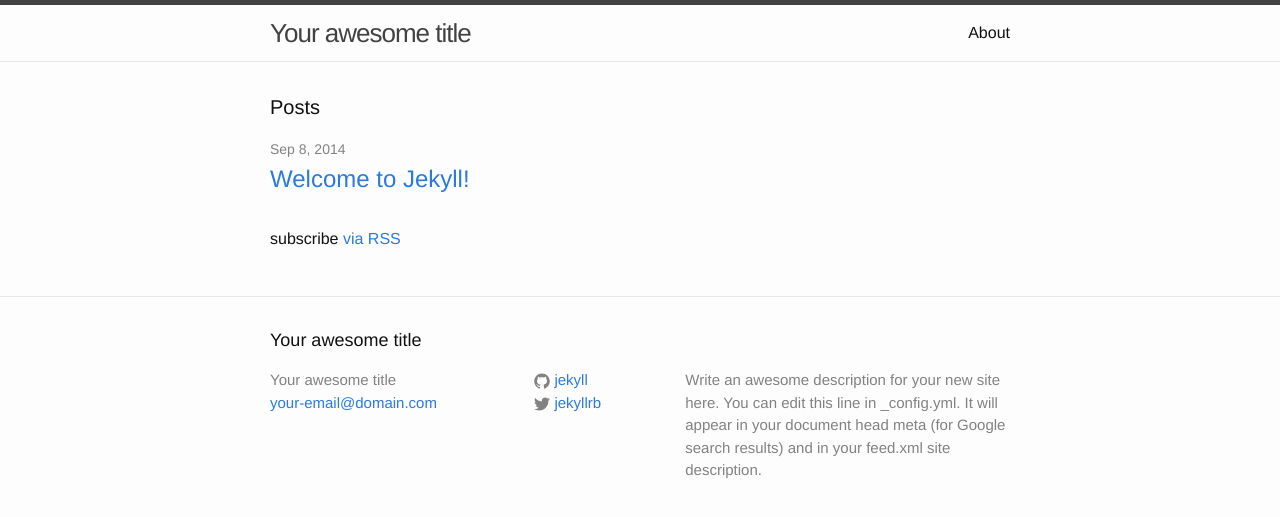
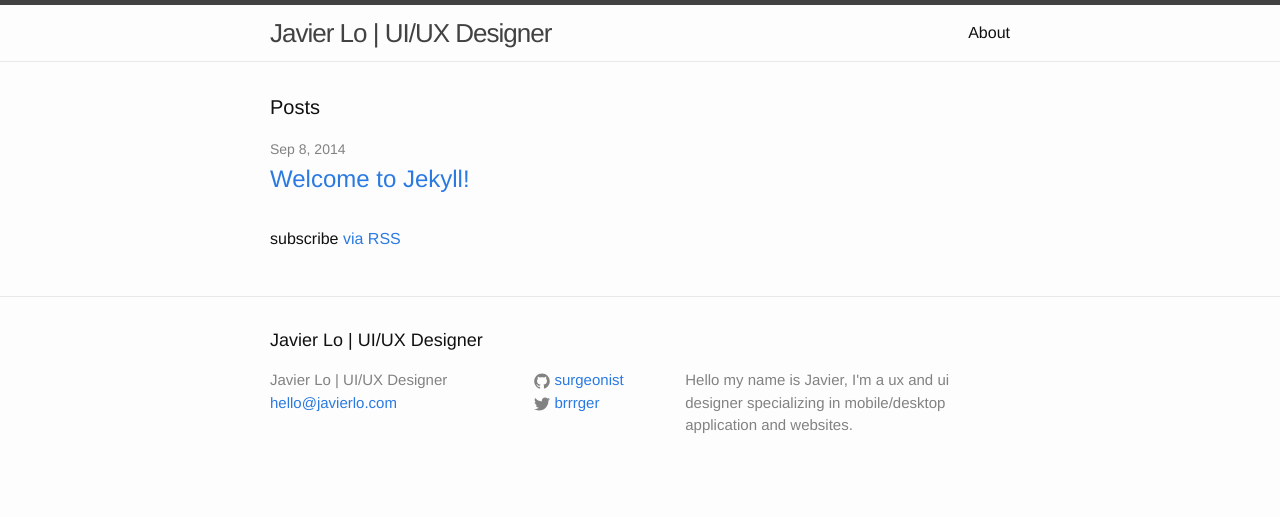
Before and after one commit to javierlocp/javierlocp.github.io, a Jekyll site: the page built from index2.html, in a window 1280 px wide. Shown: the top 517 px of the page. Built offline with Jekyll 4.4.1, drawn with Linux system fonts in a browser that asks for light colours.

Commit message:
change config

```diff
--- a/_config.yml
+++ b/_config.yml
@@ -1,14 +1,12 @@
 # Site settings
-title: Your awesome title
-email: your-email@domain.com
+title: Javier Lo | UI/UX Designer
+email: hello@javierlo.com
 description: > # this means to ignore newlines until "baseurl:"
-  Write an awesome description for your new site here. You can edit this
-  line in _config.yml. It will appear in your document head meta (for
-  Google search results) and in your feed.xml site description.
+  Hello my name is Javier, I'm a ux and ui designer specializing in mobile/desktop application and websites.
 baseurl: "" # the subpath of your site, e.g. /blog/
-url: "http://yourdomain.com" # the base hostname & protocol for your site
-twitter_username: jekyllrb
-github_username:  jekyll
+url: "http://javierlo.com" # the base hostname & protocol for your site
+twitter_username: brrrger
+github_username:  surgeonist
 
 # Build settings
 markdown: kramdown
--- a/index.html
+++ b/index.html
@@ -16,8 +16,6 @@
 <title>Javier | User Interface Designer</title>
 
 <!-- META -->
-
-<meta name="description" content="Hello my name is Javier, I'm a ux and ui designer specializing in mobile/desktop application and websites." />
 
 <meta name="keywords" content="designer, user interface designer, user experience designer, ux designer, ui designer, ux design, ui design, javier lo, freelance designer malaysia, malaysia" />
 
```
